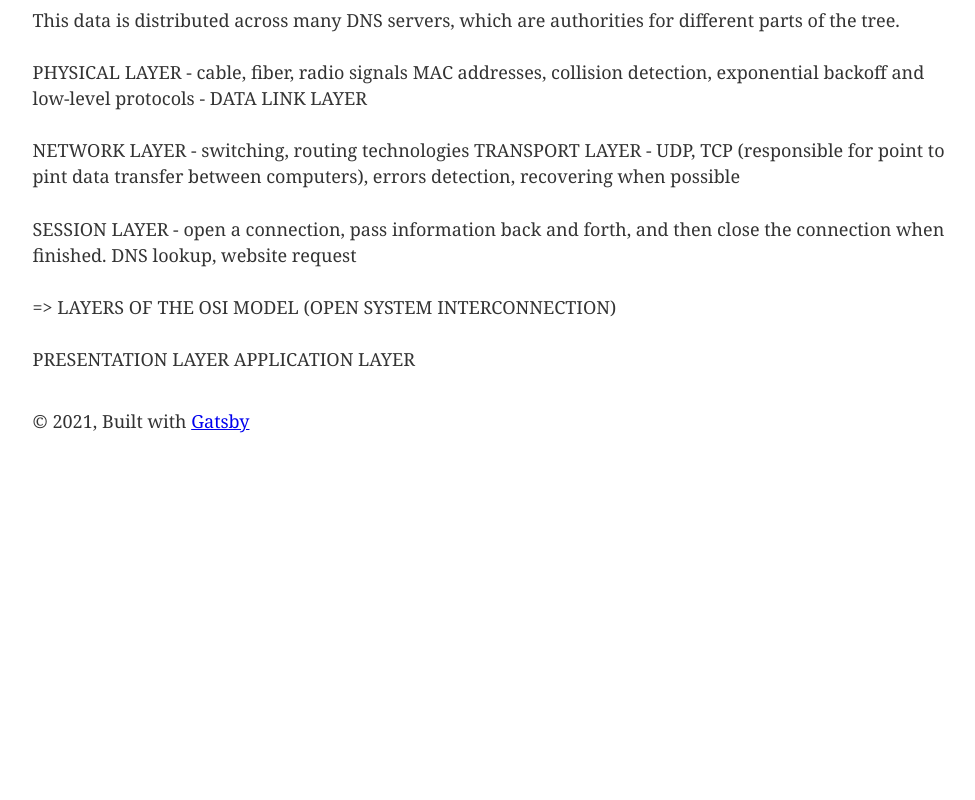
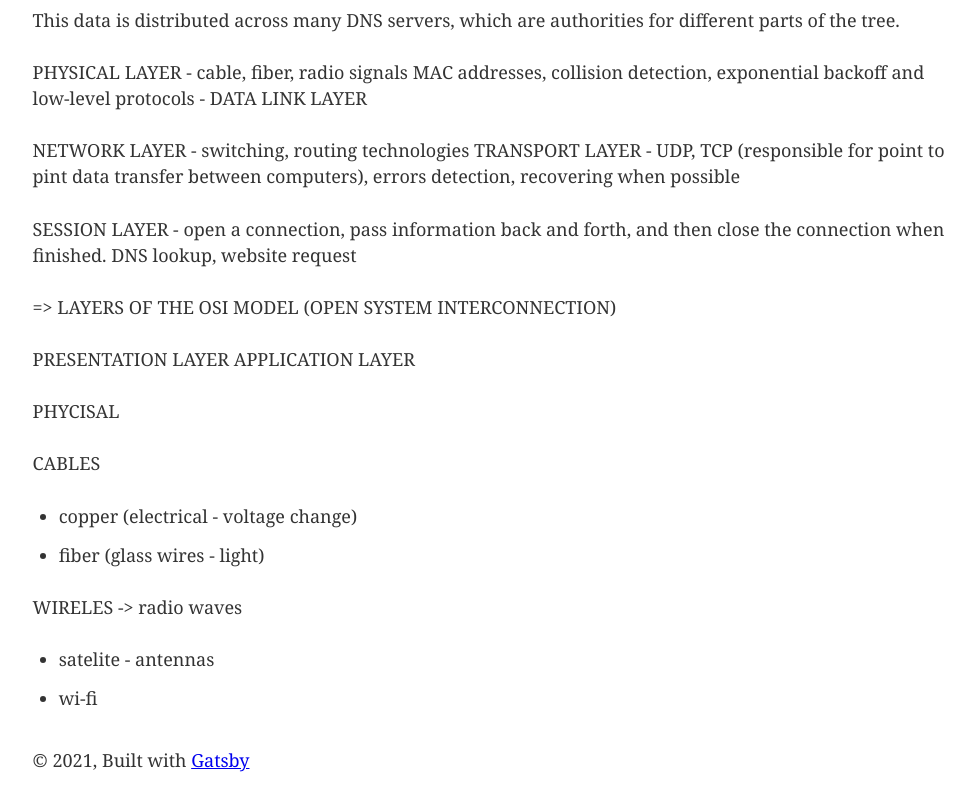
Before and after one commit to sne-syn/basic-blog, a Gatsby site: page /computer-networks/ in a window 1280 px wide. Shown: the part 4479-5279 px from the top of the page, without its empty margins (147-1122 px from the left). Before the commit the page ends 4939 px from the top, so only its background shows below. Built offline with nearby package versions, Linux system fonts and the light colour scheme; Gatsby itself is replaced by a stand-in of ours.

Commit message:
Update computer-networks.md

```diff
--- a/src/markdown-pages/computer-networks.md
+++ b/src/markdown-pages/computer-networks.md
@@ -125,3 +125,14 @@ SESSION LAYER - open a connection, pass information back and forth, and then clo
 
 PRESENTATION LAYER
 APPLICATION LAYER
+
+
+PHYCISAL
+
+CABLES
+- copper (electrical - voltage change)
+- fiber (glass wires - light)
+
+WIRELES -> radio waves
+- satelite - antennas
+- wi-fi
```
